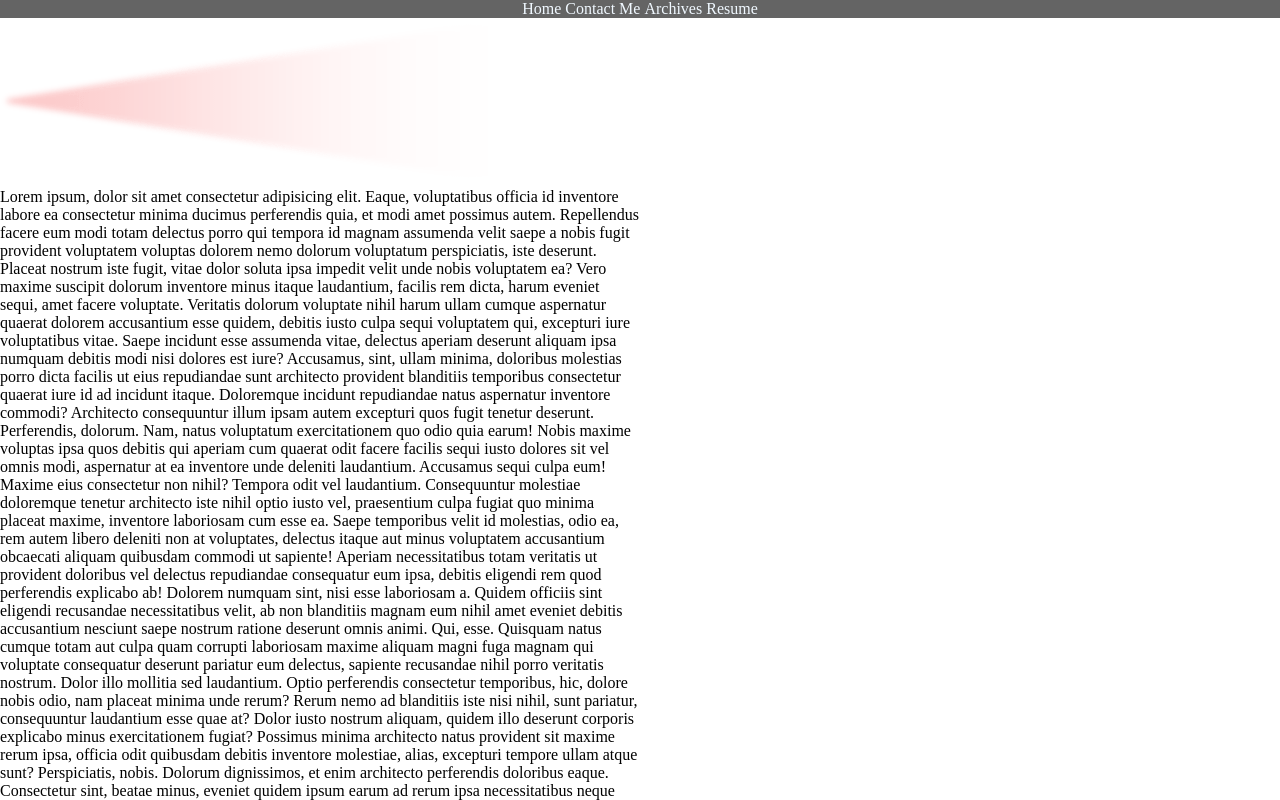
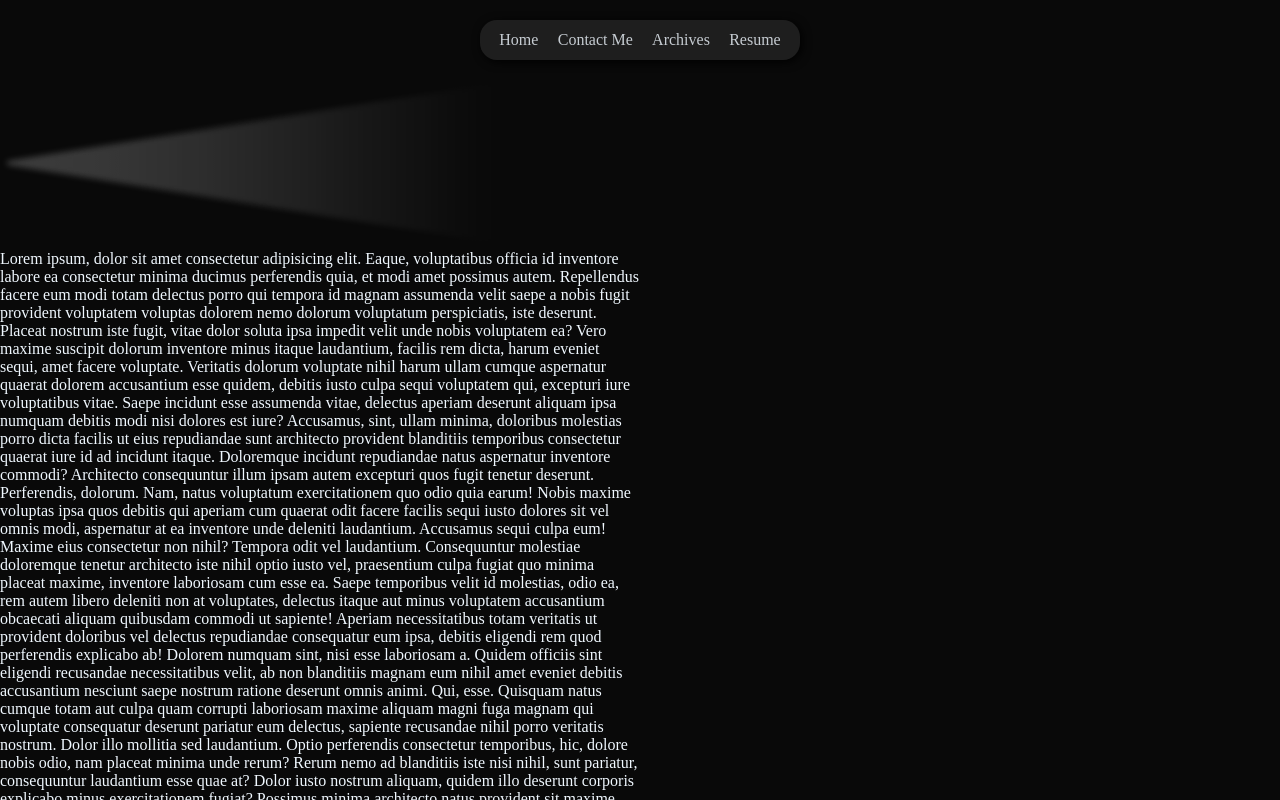
Before and after one commit to JoshuaDTurner/The-Archive, a website: page index.html in a window 1280 px wide. Shown: the top 800 px of the page. Drawn offline with Linux system fonts and the light colour scheme.

Commit message:
nav-bar-finished

```diff
--- a/index.html
+++ b/index.html
@@ -25,7 +25,12 @@
     </header>
     <div id="luxy">
       <main>
-        <img src="images/1669152.png" alt="" />
+        <img
+          class="luxy-el spotLight"
+          data-speed-y="5"
+          src="images/1669152.png"
+          alt=""
+        />
         <p>
           Lorem ipsum, dolor sit amet consectetur adipisicing elit. Eaque,
           voluptatibus officia id inventore labore ea consectetur minima ducimus
--- a/style.css
+++ b/style.css
@@ -3,24 +3,47 @@
   padding: 0;
   box-sizing: border-box;
 }
-#mainNav > ul > {
-  display: flex;
-  flex-wrap: wrap;
-  height: 30px;
+body {
+  background-color: rgb(9, 9, 9);
 }
+
 header {
-  background-color: #646464;
+  background-color: rgb(53, 53, 53, 0.5);
   display: flex;
   justify-content: space-around;
   flex-wrap: wrap;
+  width: 25%;
+  height: 40px;
+  margin: 20px auto;
+  border-radius: 17px;
+  box-shadow: #000000 2px 2px 10px;
+  align-items: center;
+}
+#mainNav {
+  width: 100%;
+}
+#mainNav > ul {
+  display: flex;
+  flex-wrap: wrap;
+  justify-content: space-evenly;
+  width: 100%;
 }
 #mainNav > ul > li {
   display: inline;
 }
 a {
   text-decoration: none;
-  color: aliceblue;
+  color: rgb(240, 248, 255, 0.8);
+}
+a:hover {
+  color: rgb(240, 248, 255);
+}
+
+.spotLight {
+  filter: grayscale(100%);
+  opacity: 50%;
 }
 p {
   width: 50%;
+  color: aliceblue;
 }
```
